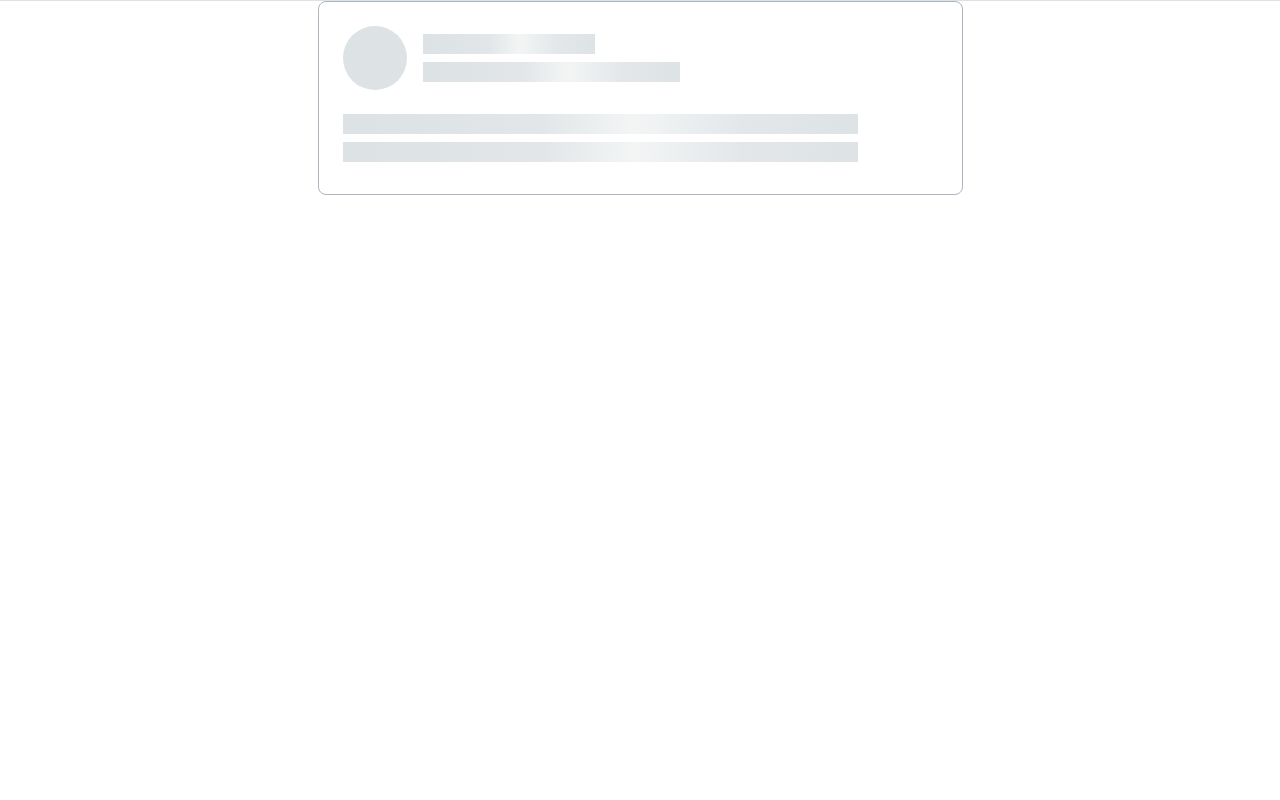
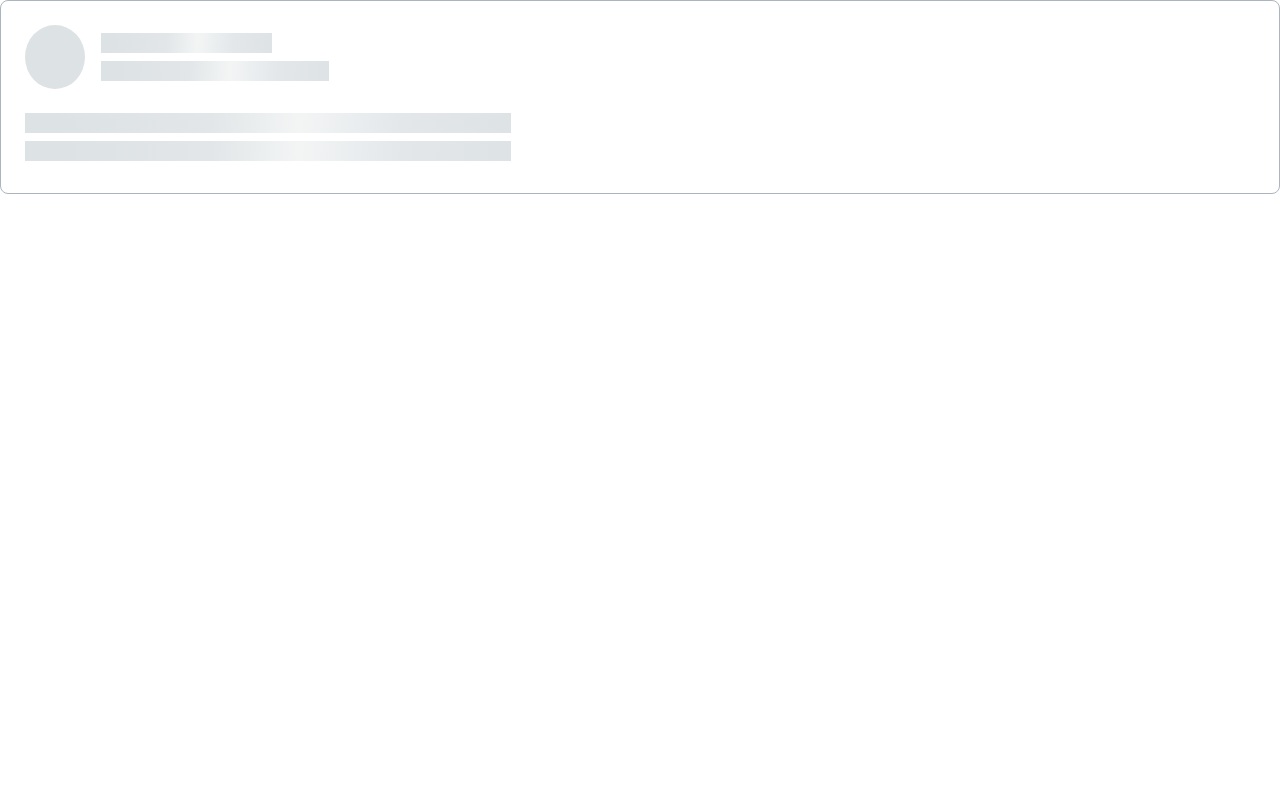
Before and after one commit to js-tasks-ru/htmlcss-20250313_grif5, a website: page 04-lection2/02-skeleton/index.html in a window 1280 px wide. Shown: the top 800 px of the page. Drawn offline with Linux system fonts and the light colour scheme.

Commit message:
corrects remarks

```diff
--- a/04-lection2/02-skeleton/index.html
+++ b/04-lection2/02-skeleton/index.html
@@ -6,22 +6,18 @@
         <link rel="stylesheet" href="./skeleton.css">
     </head>
     <body>
-        <main class='main'>
-            <div class="container">
         <div class="skeleton">
             <div class="skeleton__top">
                 <div class="skeleton__block"></div>
                 <div class="skeleton__inner">
-                            <div class="skeleton__title"></div>
-                            <div class="skeleton__description"></div>
+                    <div class="skeleton__line skeleton__line_title"></div>
+                    <div class="skeleton__line skeleton__line__description"></div>
                 </div>
             </div>
             <div class="skeleton__bottom">
-                        <p class="skeleton__text"></p>
-                        <p class="skeleton__text"></p>
+                <p class="skeleton__line skeleton__line_text"></p>
+                <p class="skeleton__line skeleton__line_text"></p>
             </div>
         </div>
-            </div>
-        </main>
     </body>
 </html>
--- a/04-lection2/02-skeleton/skeleton.css
+++ b/04-lection2/02-skeleton/skeleton.css
@@ -1,26 +1,14 @@
-.main {
-  background-color: var(--white);
-}
-.container {
-  margin: 0 auto;
-  max-width: 1110px;
-}
 .skeleton {
-  display: flex;
-  flex-direction: column;
-  gap: 24px;
-  margin: 0 auto;
   padding: 24px 40px 32px 24px;
-  max-width: 579px;
   border: 1px solid var(--grey-3);
   border-radius: 8px;
-  background-color: var(--white);
 }
 .skeleton__top {
   display: flex;
   justify-content: flex-start;
   align-items: center;
   gap: 16px;
+  margin-bottom: 24px;
 }
 .skeleton__block {
   width: 64px;
@@ -32,24 +20,23 @@
   display: flex;
   flex-direction: column;
   gap: 8px;
+  width: 100%;
 }
-.skeleton__title {
-  width: 172px;
+.skeleton__line {
   height: 20px;
   background: var(--skeleton-bg);
 }
-.skeleton__description {
-  width: 257px;
-  height: 20px;
-  background: var(--skeleton-bg);
+.skeleton__line_title {
+  width: 15%;
+}
+.skeleton__line__description {
+  width: 20%;
+}
+.skeleton__line_text {
+  width: 40%;
 }
 .skeleton__bottom {
   display: flex;
   flex-direction: column;
   gap: 8px;
 }
-.skeleton__text {
-  width: 515px;
-  height: 20px;
-  background: var(--skeleton-bg);
-}
```
Lines whose indentation alone changed are shown as unchanged.
